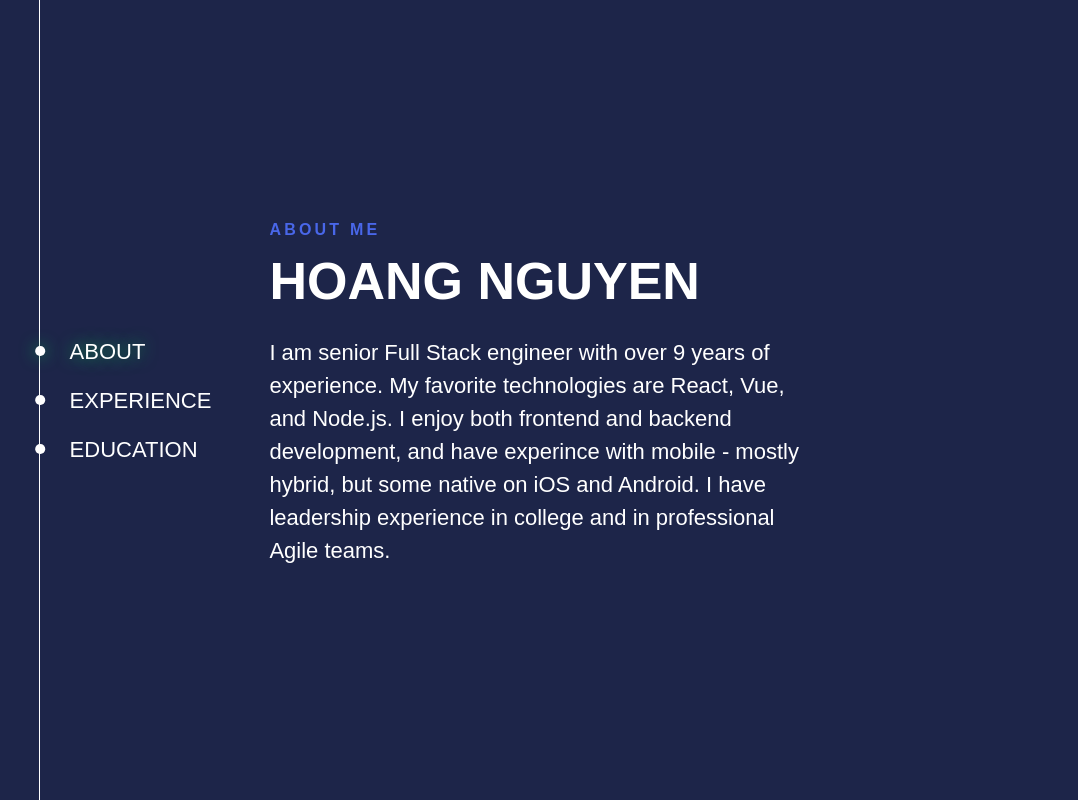
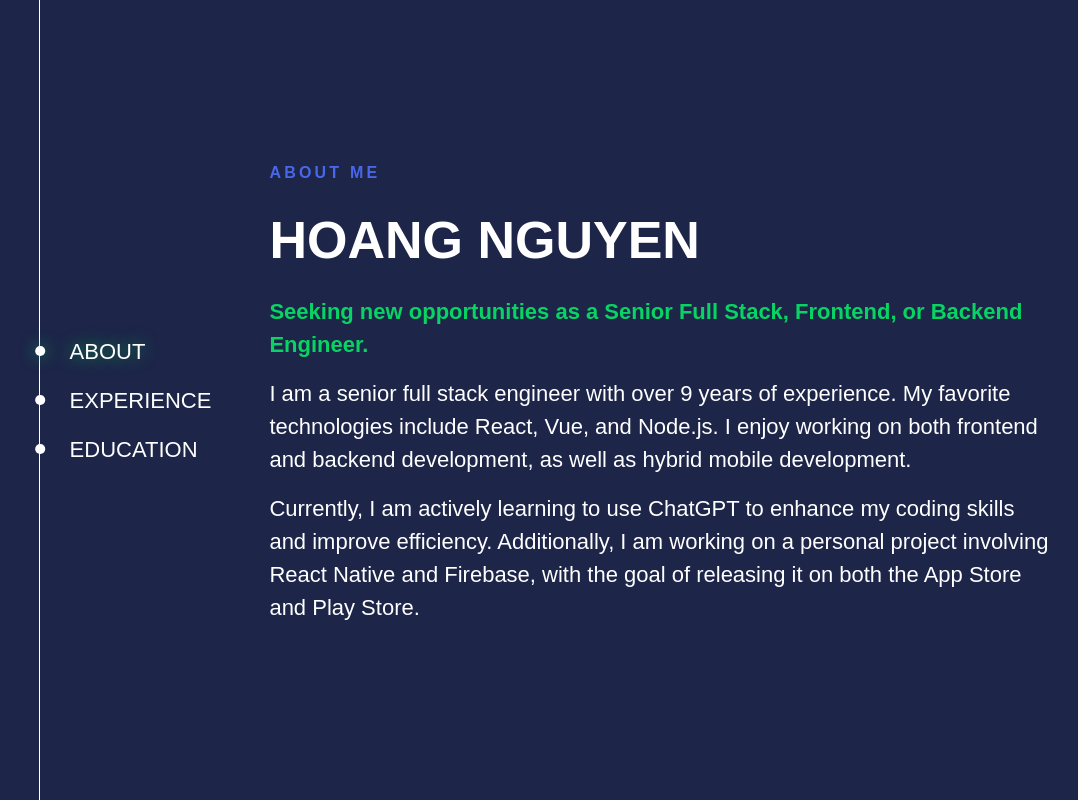
Before and after one commit to mmxcrono/my-resume, a Vue app: page /education-certs in a window 1280 px wide. Shown: the whole page, without its empty margins (9-1087 px from the left). Built offline with nearby package versions, Linux system fonts and the light colour scheme; a small style sheet from the web is missing.

Commit message:
feat: Update content. Update styling.

```diff
--- a/src/screens/AboutMe.vue
+++ b/src/screens/AboutMe.vue
@@ -4,22 +4,40 @@
   <div class="about-me">
     <p class="eyebrow">About Me</p>
     <h1 class="page-title">Hoang Nguyen</h1>
-    <p class="intro">
-      I am senior Full Stack engineer with over 9 years of experience. My favorite technologies are React, Vue, and
-      Node.js. I enjoy both frontend and backend development, and have experince with mobile - mostly hybrid, but some
-      native on iOS and Android. I have leadership experience in college and in professional Agile teams.
+    <h2 class="about-me__seeking">Seeking new opportunities as a Senior Full Stack, Frontend, or Backend Engineer.</h2>
+    <p class="about-me__intro">
+      I am a senior full stack engineer with over 9 years of experience. My favorite technologies include React, Vue,
+      and Node.js. I enjoy working on both frontend and backend development, as well as hybrid mobile development.
     </p>
+    <p class="about-me__current">
+      Currently, I am actively learning to use ChatGPT to enhance my coding skills and improve efficiency. Additionally,
+      I am working on a personal project involving React Native and Firebase, with the goal of releasing it on both the
+      App Store and Play Store.
+    </p>
+    <p></p>
   </div>
 </template>
 
 <style scoped lang="scss">
 @import '@/scss/mixins';
 .about-me {
+  display: flex;
+  flex-direction: column;
+  gap: 1rem;
+  width: clamp(15rem, 100%, 50rem);
   padding-right: 1rem;
-}
-.intro {
-  font-size: var(--fs-500);
-  margin-block: 1rem;
-  max-width: 45ch;
+
+  &__seeking {
+    font-size: var(--fs-500);
+    color: var(--clr-accent-400);
+  }
+
+  &__intro {
+    font-size: var(--fs-500);
+  }
+
+  &__current {
+    font-size: var(--fs-500);
+  }
 }
 </style>
--- a/src/screens/EducationCerts.vue
+++ b/src/screens/EducationCerts.vue
@@ -5,10 +5,9 @@ const { educationCerts } = useEducationCertsStore();
 </script>
 
 <template>
-  <p class="eyebrow">Education & Certifications</p>
-  <h1 class="page-title">Computer Scientist</h1>
-
   <div class="education">
+    <p class="eyebrow">Education & Certifications</p>
+    <h1 class="page-title">Computer Scientist</h1>
     <div v-for="entry in educationCerts" :key="entry.name" class="education__entry">
       <p class="education__timeline">{{ entry.timeline }}</p>
       <div class="education__info">
@@ -26,9 +25,15 @@ const { educationCerts } = useEducationCertsStore();
 <style scoped lang="scss">
 @import '@/scss/mixins';
 .education {
-  margin-top: 2rem;
+  display: flex;
+  flex-direction: column;
+  gap: 1rem;
+  width: clamp(15rem, 100%, 50rem);
   padding-right: 1rem;
-  width: clamp(15rem, 100%, 50rem);
+
+  @include breakpoint(md, max) {
+    padding-right: unset;
+  }
 }
 .education__entry {
   margin-bottom: 1rem;
@@ -49,4 +54,3 @@ const { educationCerts } = useEducationCertsStore();
   padding-left: 2rem;
 }
 </style>
-@/stores/educationCerts
--- a/src/scss/style.scss
+++ b/src/scss/style.scss
@@ -71,6 +71,8 @@ body {
   font-size: var(--fs-700);
   text-transform: uppercase;
   margin: 0;
+  max-width: 50ch;
+  padding-right: 1rem;
 
   @include breakpoint(md, max) {
     font-size: var(--fs-600);
--- a/src/stores/jobs.ts
+++ b/src/stores/jobs.ts
@@ -14,14 +14,14 @@ const jobs: Job[] = [
     role: 'Sr. Engineer, Full Stack',
     company: 'Slickdeals',
     lineItems: [
-      'Refactored and white-labeled browser extensions from Chrome Manifest V2 in JS to V3 in TypeScript with Vite + Vue 3',
-      'Created backend REST API controllers, repositories, services, and data models in PHP',
-      'Integrated with third-party CRM and campaign systems via API and Webhooks',
-      'Created responsive Vue components tied to Google Analytics',
-      'Created and maintained unit and functional tests for frontend and backend code',
-      'Created acceptance tests in JIRA + Zephyr for QA teams',
-      'Supported Agile SCRUM and Kanban teams plan and refine sprints weekly',
-      'Provided ego-free code reviews',
+      'Upgraded and customized browser extensions, transforming Chrome Manifest V2 from JS to V3 in TypeScript using Vite + Vue 3.',
+      'Developed backend REST API controllers, repositories, services, and data models using PHP.',
+      'Integrated with various third-party CRM and campaign systems through API and Webhooks.',
+      'Implemented responsive Vue components with seamless integration to Google Analytics.',
+      'Established and maintained comprehensive unit and functional tests for both frontend and backend code.',
+      'Executed acceptance tests in JIRA + Zephyr, collaborating closely with QA teams.',
+      'Contributed to Agile SCRUM and Kanban teams by assisting in sprint planning and refinement on a weekly basis.',
+      'Provided valuable constructive criticism during code reviews and peer evaluations, fostering a collaborative and ego-free environment.',
     ],
     skills: [
       'Vue 3',
@@ -34,6 +34,8 @@ const jobs: Job[] = [
       'Docker',
       'Microservices',
       'Unit Tests',
+      'Agile - SCRUM',
+      'Agile - Kanban',
       'JIRA',
       'Git',
       'A/B Testing',
@@ -49,8 +51,8 @@ const jobs: Job[] = [
       'Submitted over 20+ project proposals annually',
       'Configured, secured, and managed virtual servers',
       'Managed DNS records, SSL Certificates, and firewall rules',
-      'Trained and delegated daily with developers in multiple projects',
-      'Performed all duties of full stack development',
+      'Provided training and delegated tasks to developers across multiple projects daily',
+      'Executed all responsibilities associated with full stack development.',
     ],
     skills: [
       'Angular 9',
@@ -75,11 +77,11 @@ const jobs: Job[] = [
     role: 'Full Stack Engineer',
     company: 'Smart Software Solutions',
     lineItems: [
-      'Developed REST APIs using primarily Node.js + Express or PHP',
-      'Integrated Node.js + Express instances with MySQL database using Sequelize',
-      'Developed responsive web and hybrid mobile applications using Material Design, Angular, React, and React Native in TypeScript',
-      'Created Wordpress and Drupal custom themes, modules, and features',
-      'Optimized MySQL queries to drastically improve performance',
+      'Developed REST APIs primarily using Node.js + Express or PHP.',
+      'Integrated Node.js + Express instances with MySQL database using Sequelize.',
+      'Developed responsive web and hybrid mobile applications using Material Design, Angular, React, and React Native, all implemented in TypeScript.',
+      'Created custom themes, modules, and features for Wordpress and Drupal.',
+      'Optimized MySQL queries to significantly enhance performance.',
     ],
     skills: [
       'Angular 2+',
@@ -104,7 +106,7 @@ const jobs: Job[] = [
     role: 'Support Software Analyst',
     company: 'Evisions',
     lineItems: [
-      'Handled 5-10 calls and web sessions daily to resolve issues',
+      'Supported 5-10 calls and web sessions daily to resolve issues',
       'Updated code and check templates for over 50 universities world-wide',
       'Performed baseline code upgrades in response to core software updates',
     ],
```
